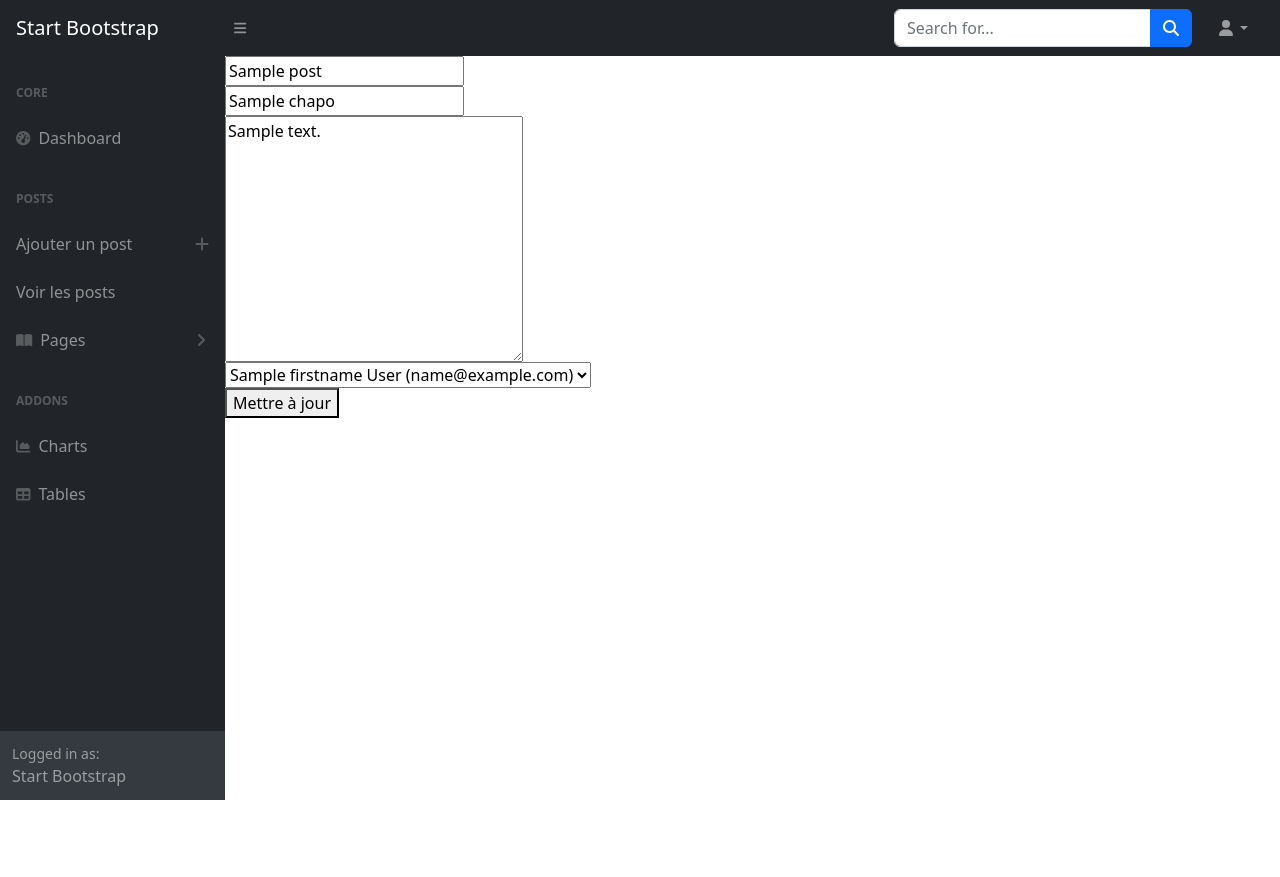
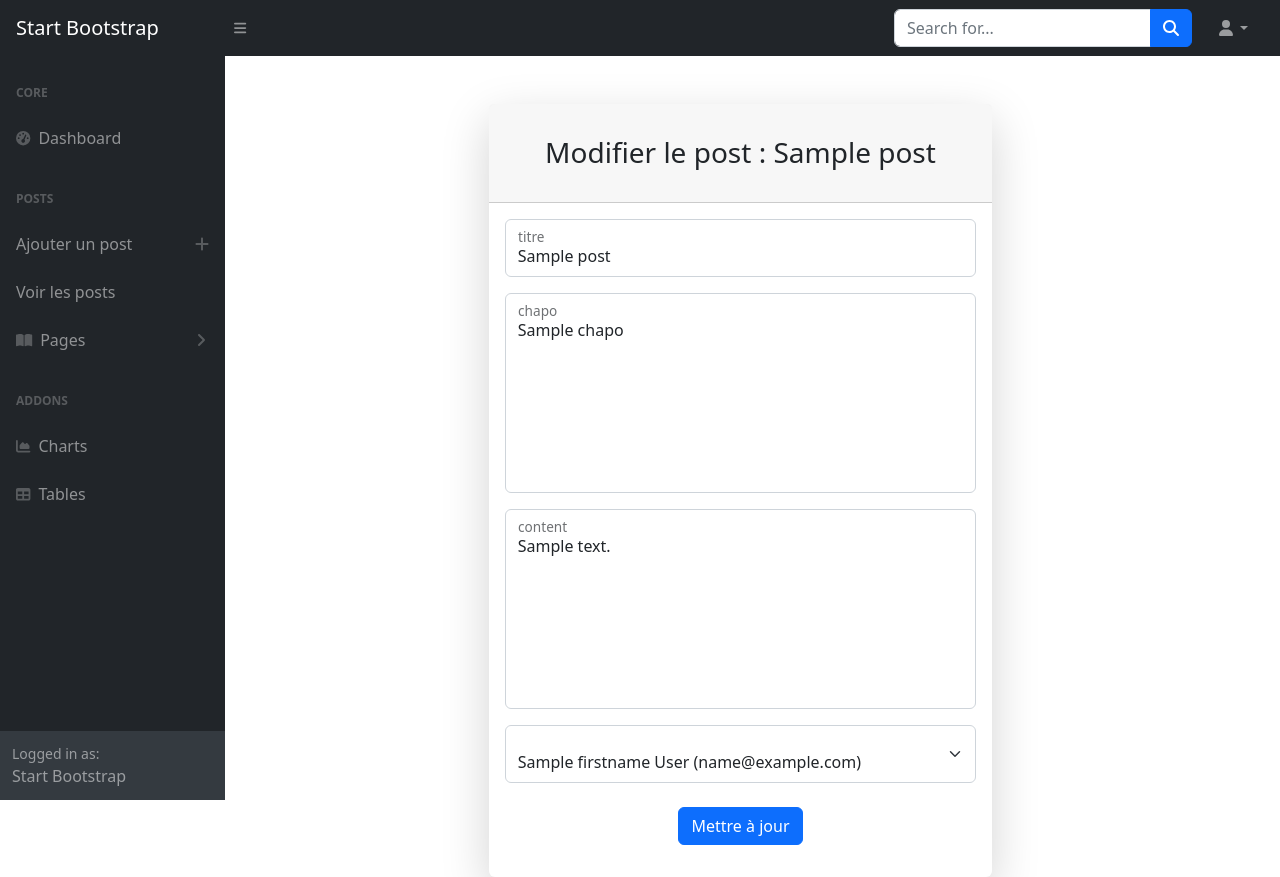
Before and after one commit to Galypso-Unreal/BlogPHPOpenClassRooms, a PHP site: template src/views/admin/post/modify.twig in a window 1280 px wide. Before the commit the page ends 800 px from the top, so only its background shows below. Run offline with PHP 8.4, Linux system fonts and the light colour scheme; the template is opened without the code that fills it: most values are stand-ins (such as "Sample title", 1, 10 or a date in 2020); some libraries are stand-ins or nearby versions.

Commit message:
ADD [admin] CSS for post admin and fix problem on update post

```diff
--- a/index.php
+++ b/index.php
@@ -62,7 +62,7 @@ if (isset($_GET['action']) && $_GET['action'] !== '') {
                 $chapo = $_POST['chapo'];
                 $content = $_POST['content'];
                 $id_user = $_POST['id_user'];
-                modifyPost($title,$chapo,$content,$id_user,$_GET['id']);
+                modifyPost($_GET['id'],$title,$chapo,$content,$id_user);
             }
             else{
                 echo "error";
--- /dev/null
+++ b/src/assets/css/admin/main-admin.css
@@ -0,0 +1 @@
+@import 'styles-admin.css';
--- a/src/views/admin/post/modify.twig
+++ b/src/views/admin/post/modify.twig
@@ -4,29 +4,48 @@
 
 {% block content %}
 
+<div class="row justify-content-center max-width-100">
+		<div class="col-lg-6">
+			<div class="card shadow-lg border-0 rounded-lg mt-5">
+				<div class="card-header">
+					<h3 class="text-center font-weight-light my-4">Modifier le post : {% if post.title %} {{post.title}} {% endif %}</h3>
+				</div>
+				<div class="card-body">
 					<form action="index.php?action=modifyPost&id={{post.id}}" method="post">
-    <div class="input">
-    <input type="text" placeholder="titre" name="title" maxlength="80" value="{{post.title}}">
+						<div class="form-floating mb-3">
+							<input type="text" placeholder="titre" name="title" maxlength="80" class="form-control" {% if post.title %}value="{{post.title}}"{% endif %}>
+							<label for="title">titre</label>
 						</div>
-    <div class="input">
-        <input type="text" placeholder="chapo" name="chapo" value="{{post.chapo}}">
+						<div class="form-floating mb-3">
+							<textarea type="text" placeholder="chapo" name="chapo" class="form-control">{% if post.chapo %}{{post.chapo}}{% endif %}</textarea>
+							<label for="chapo">chapo</label>
 						</div>
-    <div class="input">
-        <textarea name="content" id="" cols="30" rows="10" placeholder="contenu">{{post.content}}</textarea>
+						<div class="form-floating mb-3">
+							<textarea type="text" placeholder="content" name="content" class="form-control" >{% if post.content %}{{post.content}}{% endif %}</textarea>
+							<label for="content">content</label>
 						</div>
 						{% if admins %}
-    <div>
-        <select name="id_user">
+							<div class="form-floating mb-3">
+
+								<select name="id_user" class="form-select">
 									{% for admin in admins %}
-                <option value="{{admin.id}}" {% if admin.id == post.author.id %} selected {% endif %}>{{admin.firstname}} {{admin.lastname}} ({{admin.email}})</option>
+										<option value="{{admin.id}}">{{admin.firstname}}
+											{{admin.lastname}}
+											({{admin.email}})</option>
 									{% endfor %}
 								</select>
+
 							</div>
 						{% endif %}
 
+						<div class="d-flex align-items-center justify-content-center mt-4 mb-0">
 
-    <button type="submit">Mettre à jour</button>
-
+							<button class="btn btn-primary" href="index.html" type="submit">Mettre à jour</button>
+						</div>
 					</form>
+				</div>
+			</div>
+		</div>
+	</div>
 
 {% endblock %}
--- a/src/views/admin/post/posts.twig
+++ b/src/views/admin/post/posts.twig
@@ -26,7 +26,7 @@
                 <td>{{post.created_at}}</td>
                 <td>{{post.modified_at}}</td>
                 <td>{{post.author.firstname}} {{post.author.lastname}}</td>
-                <td><a href="admin/post/modify/?id={{post.id}}"><i class="fa fa-pencil" aria-hidden="true"></i></a>  <a href="'admin/post/delete/?id={{post.id}}"><i class="fa fa-trash" aria-hidden="true"></i></a></td>
+                <td class="modify-control"><a href="admin/post/modify/?id={{post.id}}"><i class="fa fa-pencil" aria-hidden="true"></i></a>  <a href="'admin/post/delete/?id={{post.id}}"><i class="fa fa-trash" aria-hidden="true"></i></a></td>
 
             </tr>
             {% endfor %}
--- a/src/views/layouts/layout-admin.twig
+++ b/src/views/layouts/layout-admin.twig
@@ -7,7 +7,7 @@
         <meta name="description" content="" />
         <meta name="author" content="" />
         <link href="https://cdn.jsdelivr.net/npm/simple-datatables@7.1.2/dist/style.min.css" rel="stylesheet" />
-        <link href="http://blog.local/src/assets/css/styles-admin.css" rel="stylesheet" />
+        <link href="http://blog.local/src/assets/css/admin/main-admin.css" rel="stylesheet" />
         <script src="https://use.fontawesome.com/releases/v6.3.0/js/all.js" crossorigin="anonymous"></script>
 
     {% block stylesheets %}
```
Also changed, not shown: src/lib/database.php (deleted, +0 -15 lines), src/model/post.php (+2 -5 lines), src/views/admin/post/add.twig (+33 -12 lines), src/assets/css/admin/styles-admin.css, 1 other file. Lines whose indentation alone changed are shown as unchanged.
